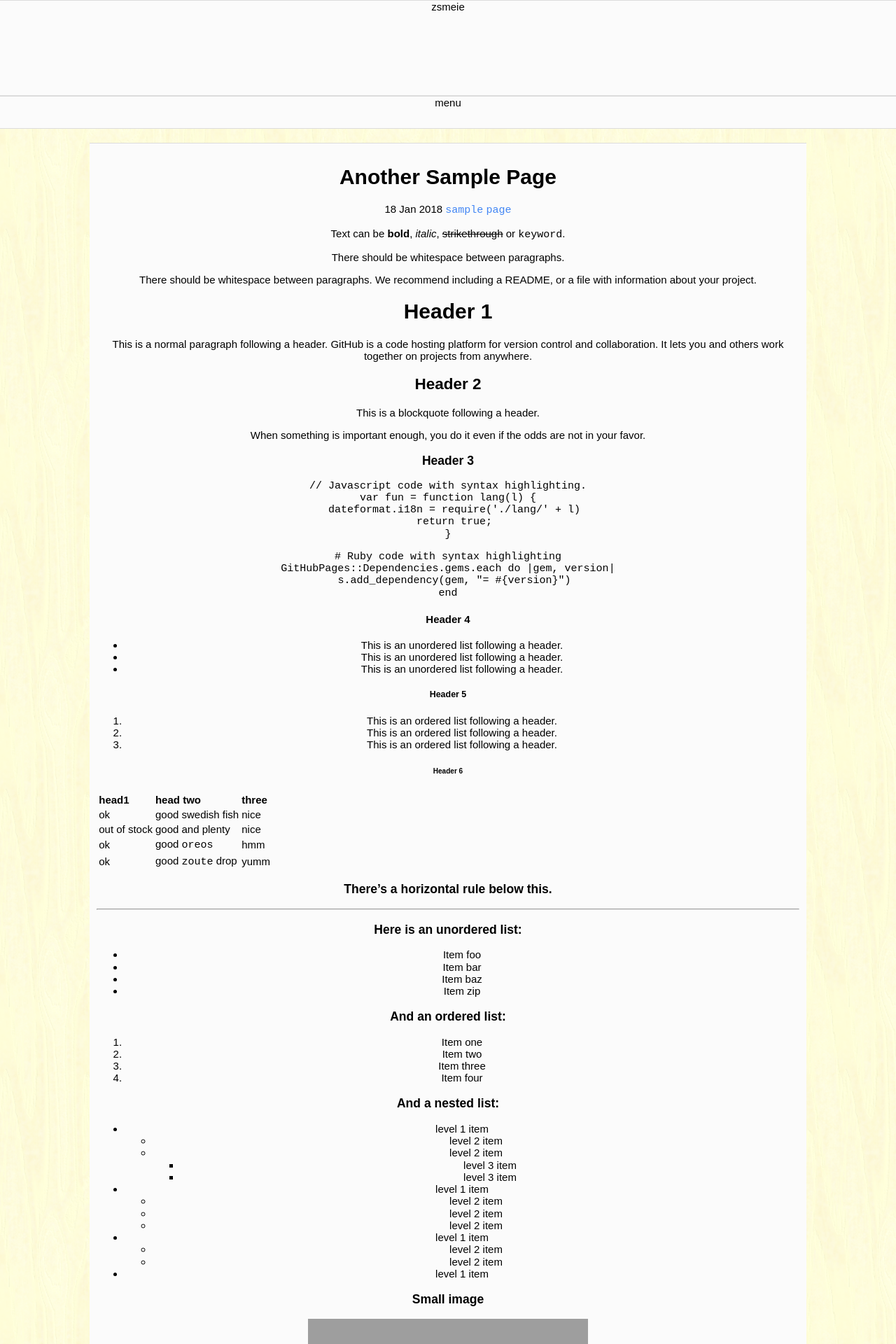
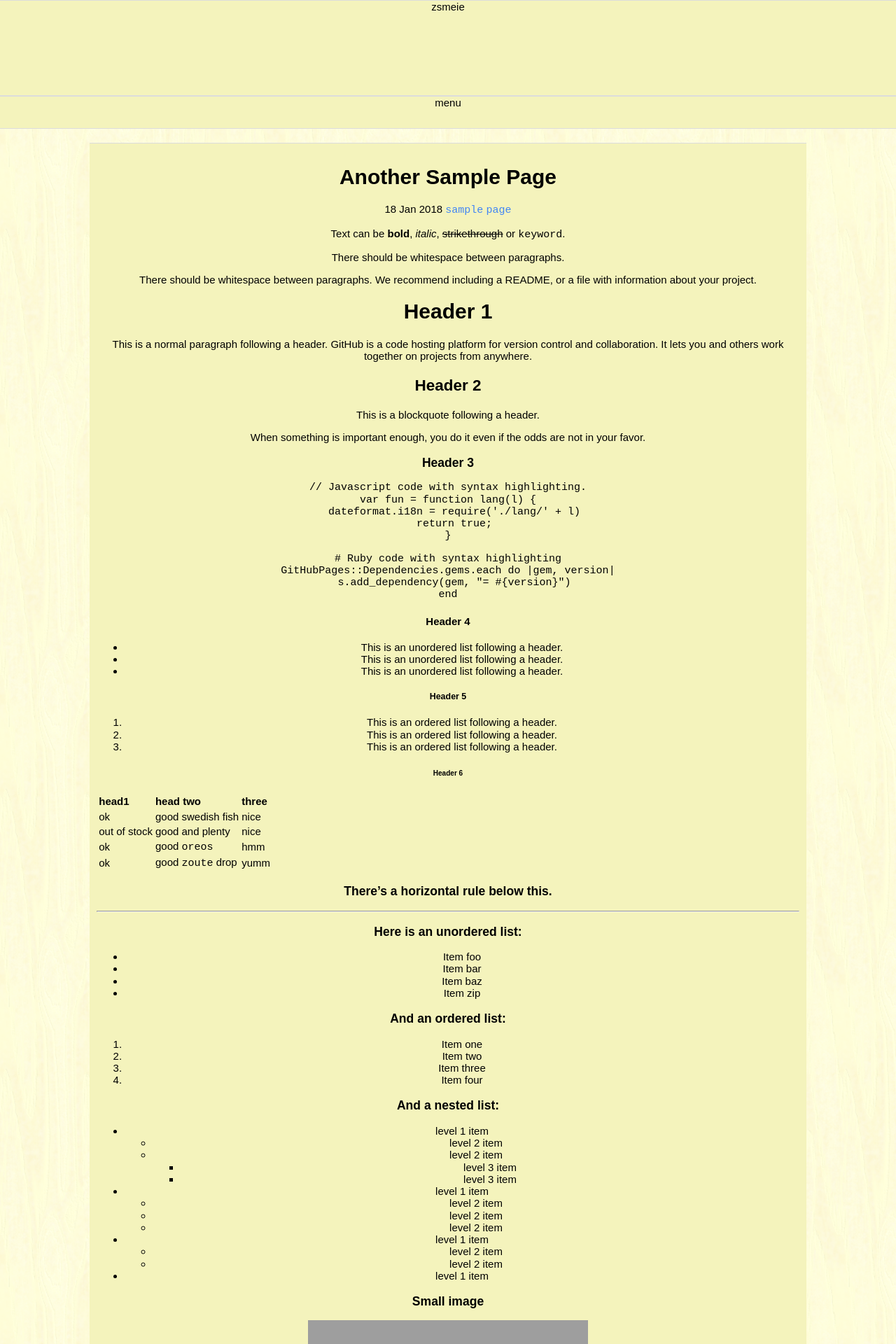
Before and after one commit to ZSMEiE/SU, a Jekyll site: the page built from _posts/2018-01-18-Another-Sample-Page.md, in a window 1280 px wide. Shown: the top 1920 px of the page at 70% size. Built offline with Jekyll 4.4.1, drawn with Linux system fonts in a browser that asks for light colours; grey boxes are pictures that could not be loaded.

Commit message:
Design changes

```diff
--- a/_config.yml
+++ b/_config.yml
@@ -9,7 +9,7 @@
 source: .
 destination: ./_site
 permalink: /:title
-paginate: 3
+paginate: 2
 paginate_path: /page/:num/
 
 defaults:
--- a/_includes/pages.html
+++ b/_includes/pages.html
@@ -1,5 +1,5 @@
 {% if paginator.total_pages > 1 %}
-<div class="clear block pagination">
+<div class="block pagination">
   {% if paginator.previous_page == 1 %}
   <a href="{{ site.url}}{{ '/' | prepend: site.baseurl | replace: '//', '/' }}" class="page-item">&laquo;</a>
   {% elsif paginator.previous_page%}
--- a/_layouts/default.html
+++ b/_layouts/default.html
@@ -10,8 +10,6 @@
 
 {{ content }}
 
-{% include pages.html %}
-
 </main>
 
 {% include footer.html %}
--- a/_sass/base.scss
+++ b/_sass/base.scss
@@ -15,19 +15,20 @@
 	max-width: 80%;
 }
 
-.clear
-{
-	clear: both;
-}
-
 .block
 {
 	border-top: 1px solid $block-border;
 	border-bottom: 1px solid $block-border;
 	padding: 1% 1%;
-	background-color: $lite-gray;
+	background-color: $background;
 	margin-top: 2%;
 	overflow-x: hidden;
+}
+
+.post
+{
+	text-align: left;
+	padding: 0 2.5%;
 }
 
 img
@@ -39,15 +40,37 @@
 .full-width
 {
 	width: 100%;
+	margin: 0;
 	padding: 0;
-	margin: 0;
 }
 
 .triple
 {
-	width: 33.33%;
+	width: 50%;
 	min-height: 15vh;
-	float: left;
+	margin-top: 2%;
+	margin-bottom: 2%;
+}
+
+article > p
+{
+	padding: 0;
+}
+
+article > h2
+{
+	padding: 0;
+	margin: 2% 0;
+}
+
+.right
+{
+	margin-left: auto;
+}
+
+.center
+{
+	margin: auto;
 }
 
 body > .header
--- a/_sass/colors.scss
+++ b/_sass/colors.scss
@@ -1,5 +1,6 @@
 $body-background: #f1f1f1 !default;
 $body-foreground: #020202 !default;
+$background: #f4f3bc;
 $link: #4286f4;
 $linkbrighter: #5998ff;
 $linkbrightest: #70a6ff;
```
Also changed, not shown: index.html (+11 -11 lines).
